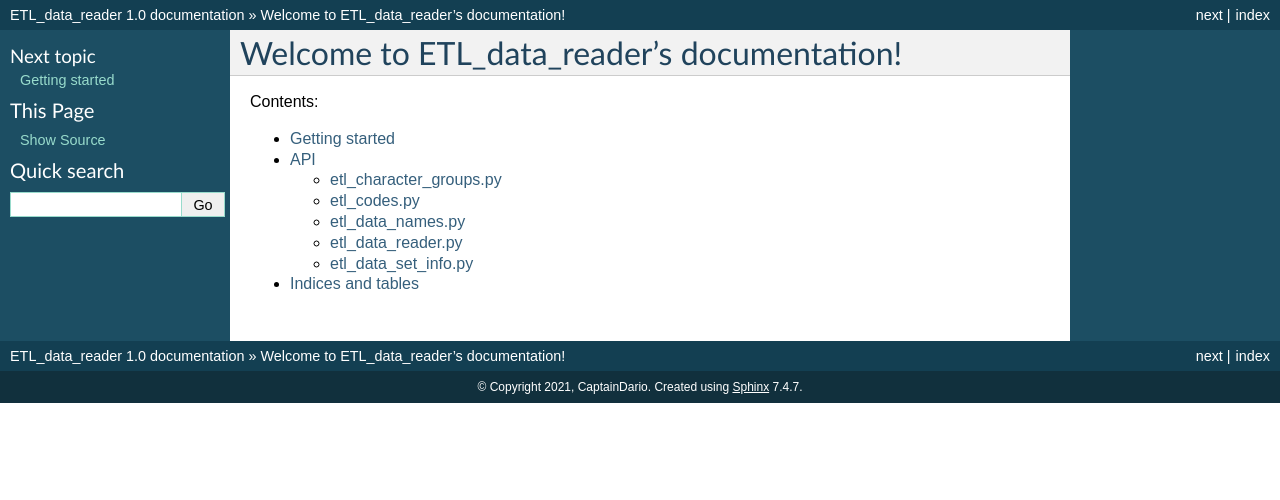
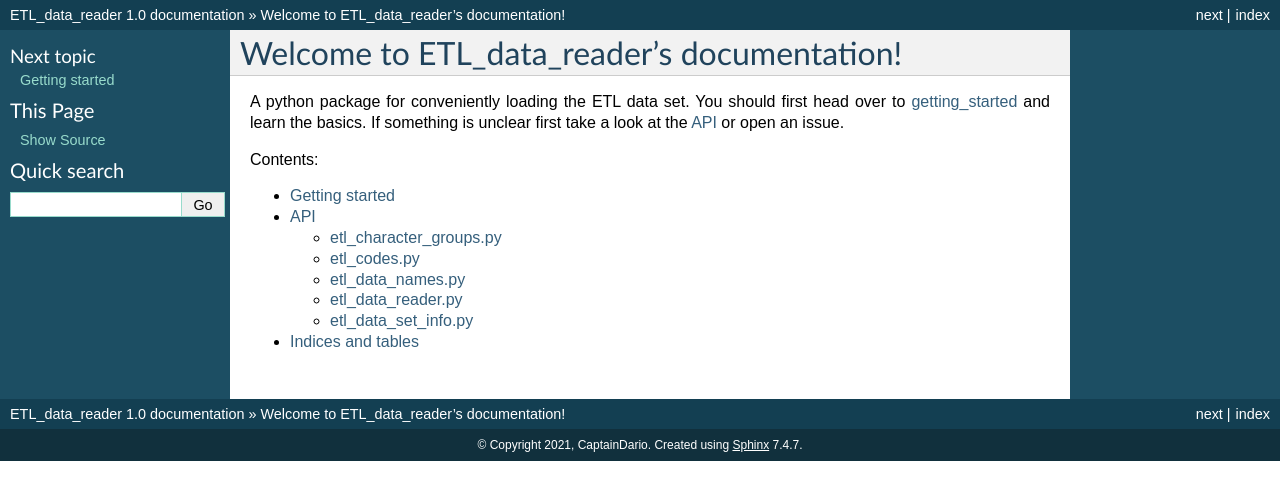
Before and after one commit to CaptainDario/ETLCDB_data_reader, a Sphinx documentation site: the page built from docs/source/index.rst, in a window 1280 px wide. Shown: the top 500 px of the page. Built offline with Sphinx 7.4.7, drawn with Linux system fonts in a browser that asks for light colours; the version number is read from the project's files by our own code.

Commit message:
updated docs

```diff
--- a/docs/source/API.rst
+++ b/docs/source/API.rst
@@ -1,3 +1,5 @@
+.. _API:
+
 API
 ===
 
--- a/docs/source/getting_started.rst
+++ b/docs/source/getting_started.rst
@@ -1,3 +1,5 @@
+.. _getting_started:
+
 Getting started
 ===============
 
--- a/docs/source/index.rst
+++ b/docs/source/index.rst
@@ -1,3 +1,5 @@
+
+
 .. ETL_data_reader documentation master file, created by
    sphinx-quickstart on Sat Jan  2 22:23:51 2021.
    You can adapt this file completely to your liking, but it should at least
@@ -6,6 +8,9 @@
 Welcome to ETL_data_reader's documentation!
 ==============================================
 
+A python package for conveniently loading the ETL data set.
+You should first head over to :ref:`getting_started <getting_started>` and learn the basics.
+If something is unclear first take a look at the :ref:`API <API>` or open an issue.
 
 
 .. toctree::
```
Also changed, not shown: 12 other files.
